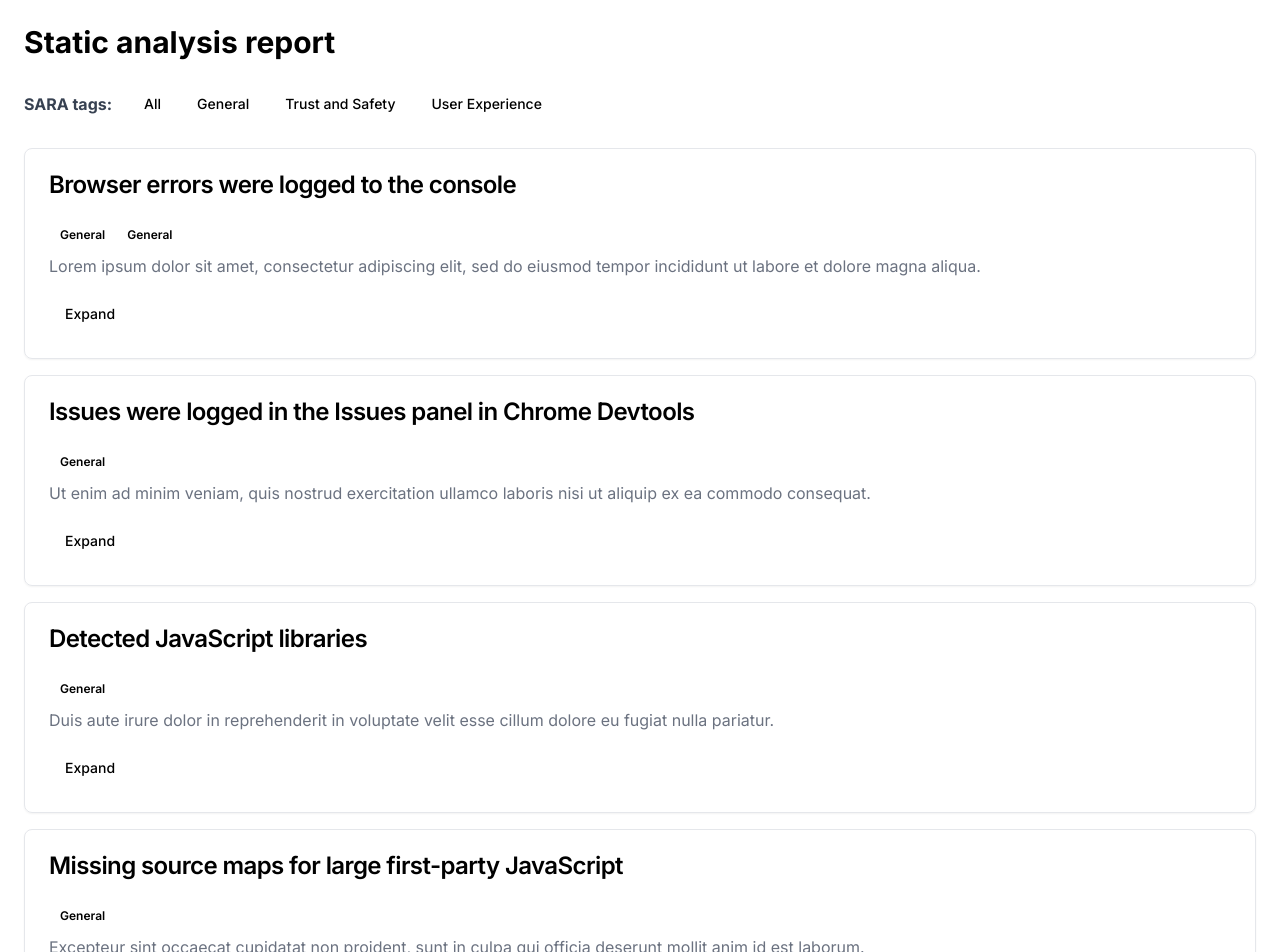
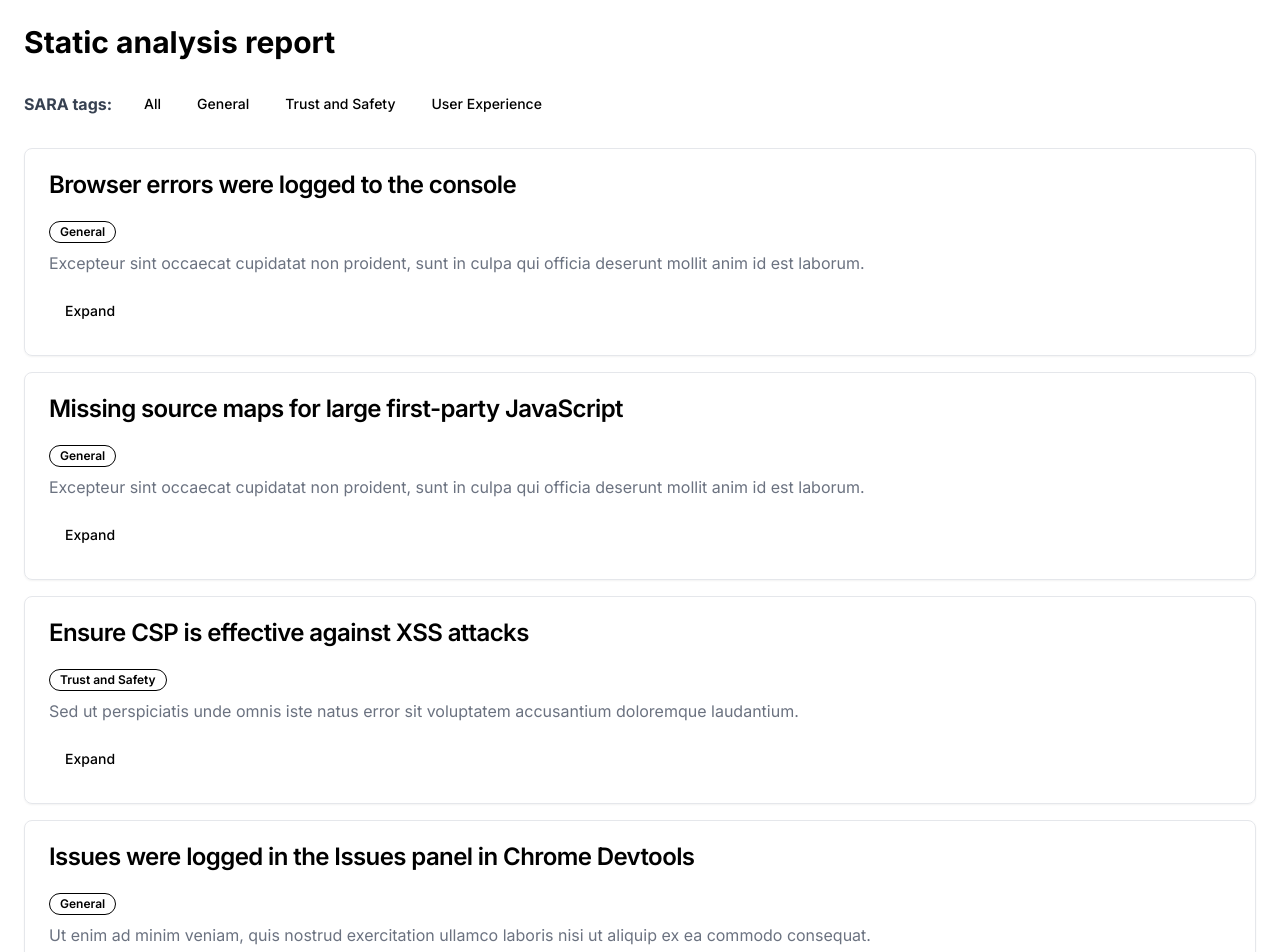
Before and after one commit to KaziMuktadirAhmed/SARA-SPL-3, a Next.js app in the folder sara-frontend/: page /report in a window 1280 px wide. Shown: the top 952 px of the page. Built offline with nearby package versions, Linux system fonts and the light colour scheme.

Commit message:
add UI that actually looks good

```diff
--- a/sara-frontend/src/components/component/new-home.jsx
+++ b/sara-frontend/src/components/component/new-home.jsx
@@ -24,7 +24,7 @@ export function NewHome() {
                   className="mb-2 text-sm font-bold text-gray-700"
                   htmlFor="fileUpload"
                 >
-                  Upload File
+                  Upload Sarif report
                 </Label>
                 <Input id="fileUpload" type="file" />
               </div>
@@ -33,11 +33,11 @@ export function NewHome() {
                   className="mb-2 text-sm font-bold text-gray-700"
                   htmlFor="filePath"
                 >
-                  File Path
+                  Project source path
                 </Label>
                 <Input
                   className="w-full px-3 py-2 leading-tight text-gray-700 border rounded shadow appearance-none focus:outline-none focus:shadow-outline"
-                  placeholder="Enter file path for the sarif report"
+                  placeholder="Enter file path for project source code"
                   id="filePath"
                   type="text"
                 />
--- a/sara-frontend/src/components/component/report-viewer.jsx
+++ b/sara-frontend/src/components/component/report-viewer.jsx
@@ -28,15 +28,60 @@ export function ReportViewer() {
             <CardTitle>Browser errors were logged to the console</CardTitle>
           </CardHeader>
           <CardContent>
-            <Badge className="mb-2" variant="secondary">
+            <div className="flex">
+              {" "}
+              {/* Added flex class */}
+              <Badge className="mb-2" variant="outline">
                 General
               </Badge>
-            <Badge className="mb-2" variant="secondary">
+            </div>
+            <p className="text-gray-500">
+              Excepteur sint occaecat cupidatat non proident, sunt in culpa qui
+              officia deserunt mollit anim id est laborum.
+            </p>
+            <Button className="mt-4 text-sm" variant="ghost">
+              Expand
+            </Button>
+          </CardContent>
+        </Card>
+        <Card className="w-full">
+          <CardHeader>
+            <CardTitle>
+              Missing source maps for large first-party JavaScript
+            </CardTitle>
+          </CardHeader>
+          <CardContent>
+            <div className="flex">
+              {" "}
+              {/* Added flex class */}
+              <Badge className="mb-2" variant="outline">
                 General
               </Badge>
+            </div>
             <p className="text-gray-500">
-              Lorem ipsum dolor sit amet, consectetur adipiscing elit, sed do
-              eiusmod tempor incididunt ut labore et dolore magna aliqua.
+              Excepteur sint occaecat cupidatat non proident, sunt in culpa qui
+              officia deserunt mollit anim id est laborum.
+            </p>
+            <Button className="mt-4 text-sm" variant="ghost">
+              Expand
+            </Button>
+          </CardContent>
+        </Card>
+        <Card className="w-full">
+          <CardHeader>
+            <CardTitle>Ensure CSP is effective against XSS attacks</CardTitle>
+          </CardHeader>
+          <CardContent>
+            <div className="flex">
+              {" "}
+              {/* Added flex class */}
+              <Badge className="mb-2" variant="outline">
+                Trust and Safety
+              </Badge>
+            </div>
+            <p className="text-gray-500">
+              Sed ut perspiciatis unde omnis iste natus error sit voluptatem
+              accusantium doloremque laudantium.
             </p>
             <Button className="mt-4 text-sm" variant="ghost">
               Expand
@@ -50,9 +95,13 @@ export function ReportViewer() {
             </CardTitle>
           </CardHeader>
           <CardContent>
-            <Badge className="mb-2" variant="secondary">
+            <div className="flex">
+              {" "}
+              {/* Added flex class */}
+              <Badge className="mb-2" variant="outline">
                 General
               </Badge>
+            </div>
             <p className="text-gray-500">
               Ut enim ad minim veniam, quis nostrud exercitation ullamco laboris
               nisi ut aliquip ex ea commodo consequat.
@@ -67,48 +116,16 @@ export function ReportViewer() {
             <CardTitle>Detected JavaScript libraries</CardTitle>
           </CardHeader>
           <CardContent>
-            <Badge className="mb-2" variant="secondary">
+            <div className="flex">
+              {" "}
+              {/* Added flex class */}
+              <Badge className="mb-2" variant="outline">
                 General
               </Badge>
+            </div>
             <p className="text-gray-500">
               Duis aute irure dolor in reprehenderit in voluptate velit esse
               cillum dolore eu fugiat nulla pariatur.
-            </p>
-            <Button className="mt-4 text-sm" variant="ghost">
-              Expand
-            </Button>
-          </CardContent>
-        </Card>
-        <Card className="w-full">
-          <CardHeader>
-            <CardTitle>
-              Missing source maps for large first-party JavaScript
-            </CardTitle>
-          </CardHeader>
-          <CardContent>
-            <Badge className="mb-2" variant="secondary">
-              General
-            </Badge>
-            <p className="text-gray-500">
-              Excepteur sint occaecat cupidatat non proident, sunt in culpa qui
-              officia deserunt mollit anim id est laborum.
-            </p>
-            <Button className="mt-4 text-sm" variant="ghost">
-              Expand
-            </Button>
-          </CardContent>
-        </Card>
-        <Card className="w-full">
-          <CardHeader>
-            <CardTitle>Ensure CSP is effective against XSS attacks</CardTitle>
-          </CardHeader>
-          <CardContent>
-            <Badge className="mb-2" variant="secondary">
-              Trust and Safety
-            </Badge>
-            <p className="text-gray-500">
-              Sed ut perspiciatis unde omnis iste natus error sit voluptatem
-              accusantium doloremque laudantium.
             </p>
             <Button className="mt-4 text-sm" variant="ghost">
               Expand
--- a/sara-frontend/src/components/ui/badge.jsx
+++ b/sara-frontend/src/components/ui/badge.jsx
@@ -14,7 +14,7 @@ const badgeVariants = cva(
           "border-transparent bg-secondary text-secondary-foreground hover:bg-secondary/80",
         destructive:
           "border-transparent bg-destructive text-destructive-foreground hover:bg-destructive/80",
-        outline: "text-foreground",
+        outline: "text-foreground border-black",
       },
     },
     defaultVariants: {
```
Lines whose indentation alone changed are shown as unchanged.
